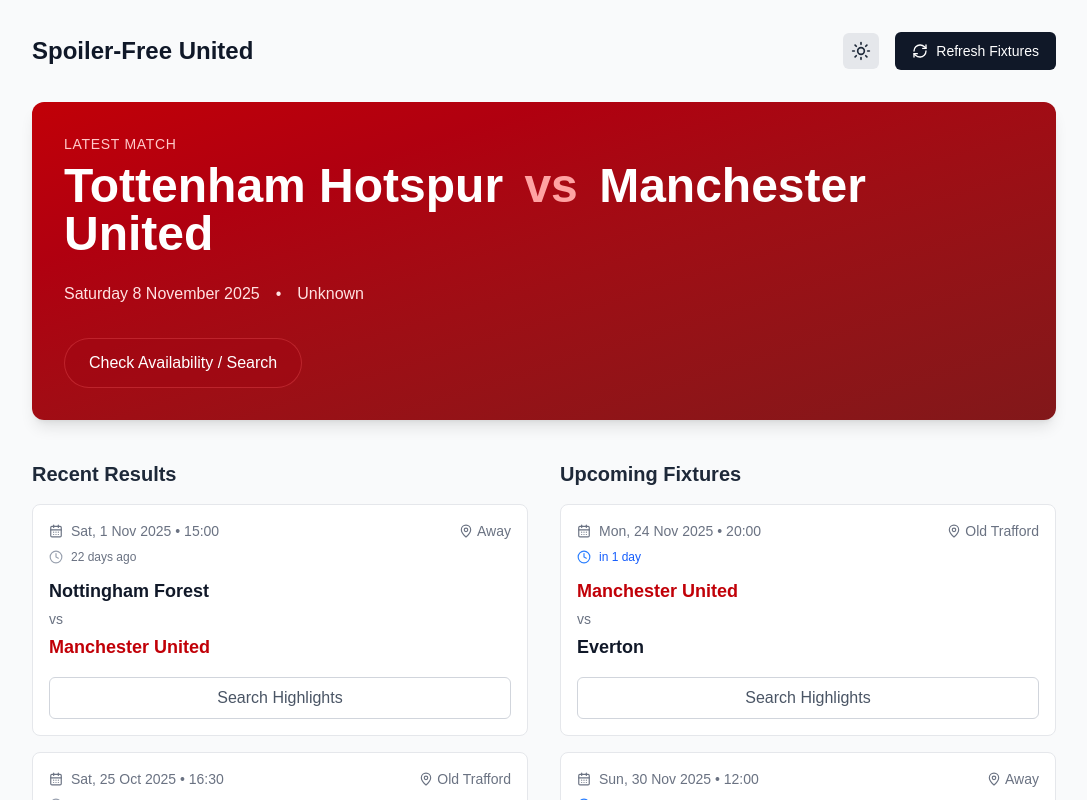
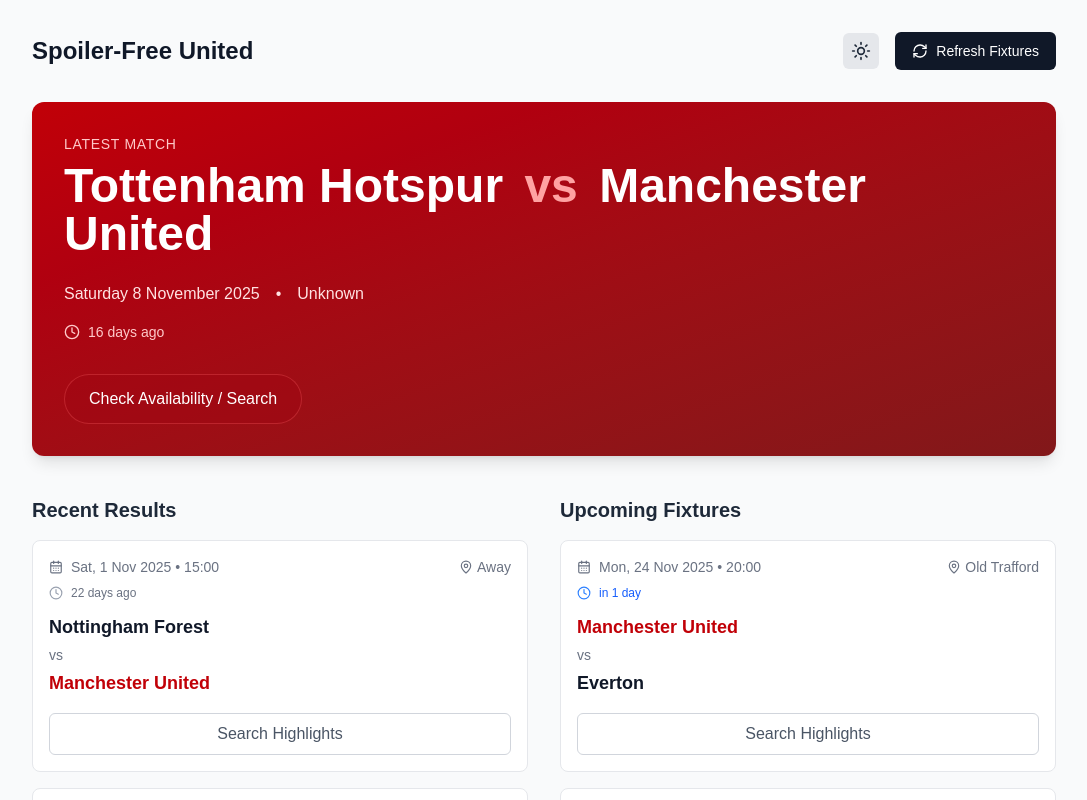
Before and after one commit to Qrysto/spoiler-free-highlights, a Next.js app: page / in a window 1280 px wide. Shown: the top 800 px of the page, without its empty margins (96-1183 px from the left). Built offline with nearby package versions, Linux system fonts and the light colour scheme; no server answers.

Commit message:
feat: add relative time display to hero match section

```diff
--- a/components/HeroMatch.tsx
+++ b/components/HeroMatch.tsx
@@ -1,14 +1,49 @@
 import { Fixture, Video } from '@/lib/types';
 import Link from 'next/link';
-import { Play } from 'lucide-react';
+import { Play, Clock } from 'lucide-react';
 
 interface HeroMatchProps {
   fixture: Fixture;
   video: Video | null;
 }
 
+function getRelativeTime(date: Date): string {
+  const now = new Date();
+  const diffMs = now.getTime() - date.getTime();
+  const diffMins = Math.floor(diffMs / (1000 * 60));
+  const diffHours = Math.floor(diffMs / (1000 * 60 * 60));
+  const diffDays = Math.floor(diffMs / (1000 * 60 * 60 * 24));
+
+  if (diffMs < 0) {
+    // Future match
+    const absDays = Math.abs(diffDays);
+    const absHours = Math.abs(diffHours);
+
+    if (absDays > 0) {
+      return `in ${absDays} day${absDays !== 1 ? 's' : ''}`;
+    } else if (absHours > 0) {
+      return `in ${absHours} hour${absHours !== 1 ? 's' : ''}`;
+    } else {
+      return 'starting soon';
+    }
+  } else {
+    // Past match
+    if (diffDays > 0) {
+      return `${diffDays} day${diffDays !== 1 ? 's' : ''} ago`;
+    } else if (diffHours > 0) {
+      return `${diffHours} hour${diffHours !== 1 ? 's' : ''} ago`;
+    } else if (diffMins > 0) {
+      return `${diffMins} min${diffMins !== 1 ? 's' : ''} ago`;
+    } else {
+      return 'just now';
+    }
+  }
+}
+
 export function HeroMatch({ fixture, video }: HeroMatchProps) {
   const date = new Date(fixture.date);
+  const relativeTime = getRelativeTime(date);
+  const isPast = date.getTime() < Date.now();
 
   return (
     <div className="bg-gradient-to-br from-red-700 to-red-900 text-white rounded-xl p-8 shadow-lg mb-10">
@@ -20,10 +55,17 @@
         {fixture.homeTeam} <span className="text-red-300 mx-2">vs</span> {fixture.awayTeam}
       </h1>
 
-      <div className="flex items-center gap-4 text-red-100 mb-8">
+      <div className="flex items-center gap-4 text-red-100 mb-4">
         <span>{date.toLocaleDateString('en-GB', { dateStyle: 'full' })}</span>
         <span>•</span>
         <span>{fixture.competition || 'Premier League'}</span>
+      </div>
+
+      <div className="flex items-center gap-2 mb-8">
+        <Clock size={16} className={isPast ? 'text-red-200' : 'text-blue-300'} />
+        <span className={`text-sm font-medium ${isPast ? 'text-red-200' : 'text-blue-300'}`}>
+          {relativeTime}
+        </span>
       </div>
 
       {video ? (
```
